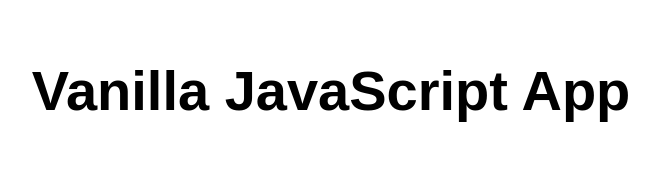
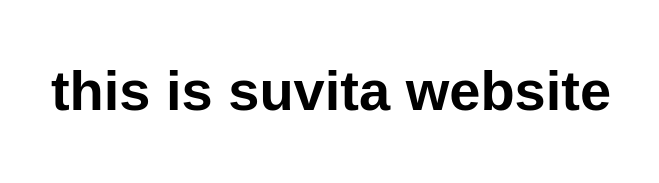
Before and after one commit to SuvitaG/suvitaaiman, a website: page src/index.html in a window 1280 px wide. Shown: the whole page, without its empty margins (309-968 px from the left). Drawn offline with Linux system fonts and the light colour scheme.

Commit message:
index.html

```diff
--- a/src/index.html
+++ b/src/index.html
@@ -10,7 +10,7 @@
 
 <body>
   <main>
-    <h1>Vanilla JavaScript App</h1>
+    <h1>this is suvita website</h1>
   </main>
 </body>
 
```
